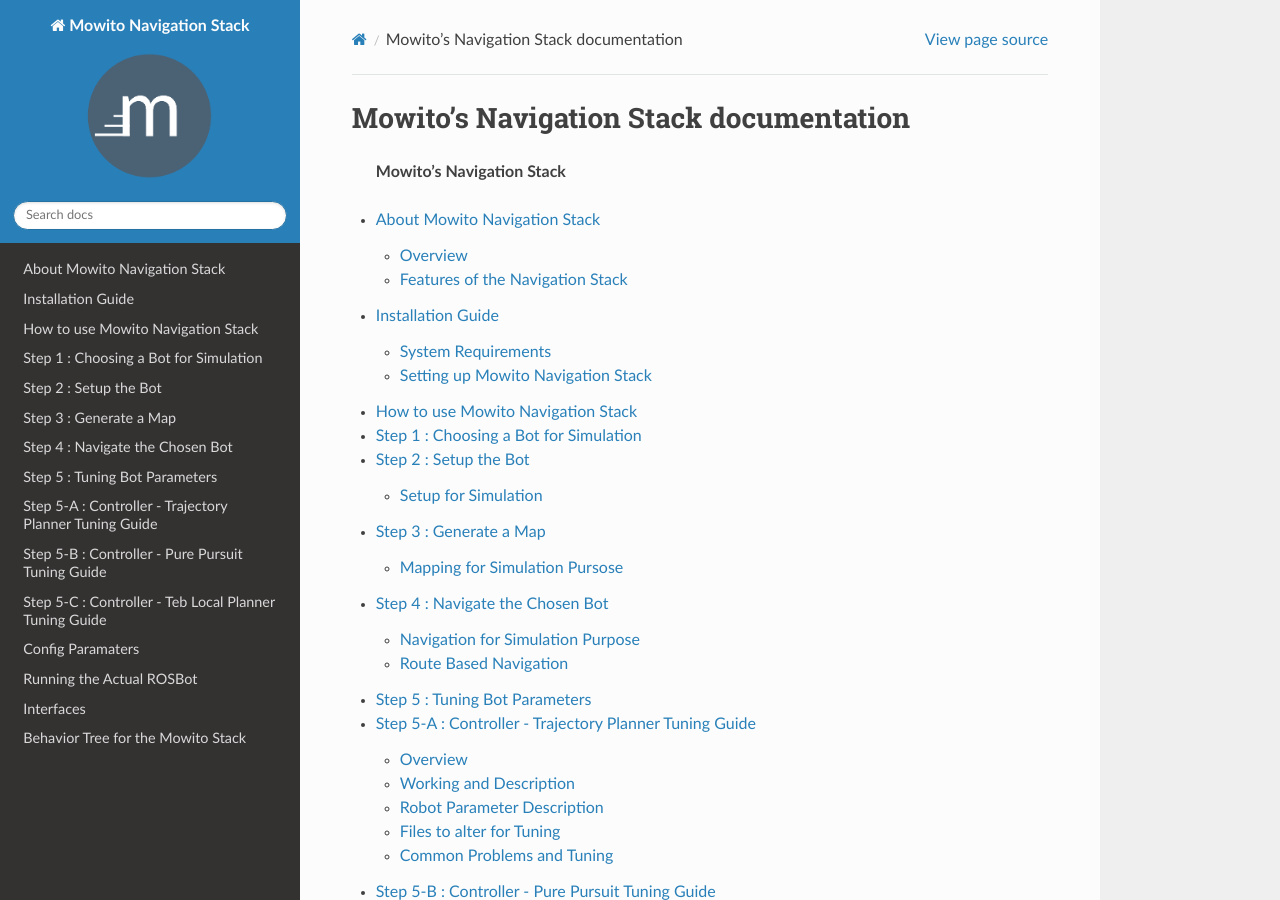
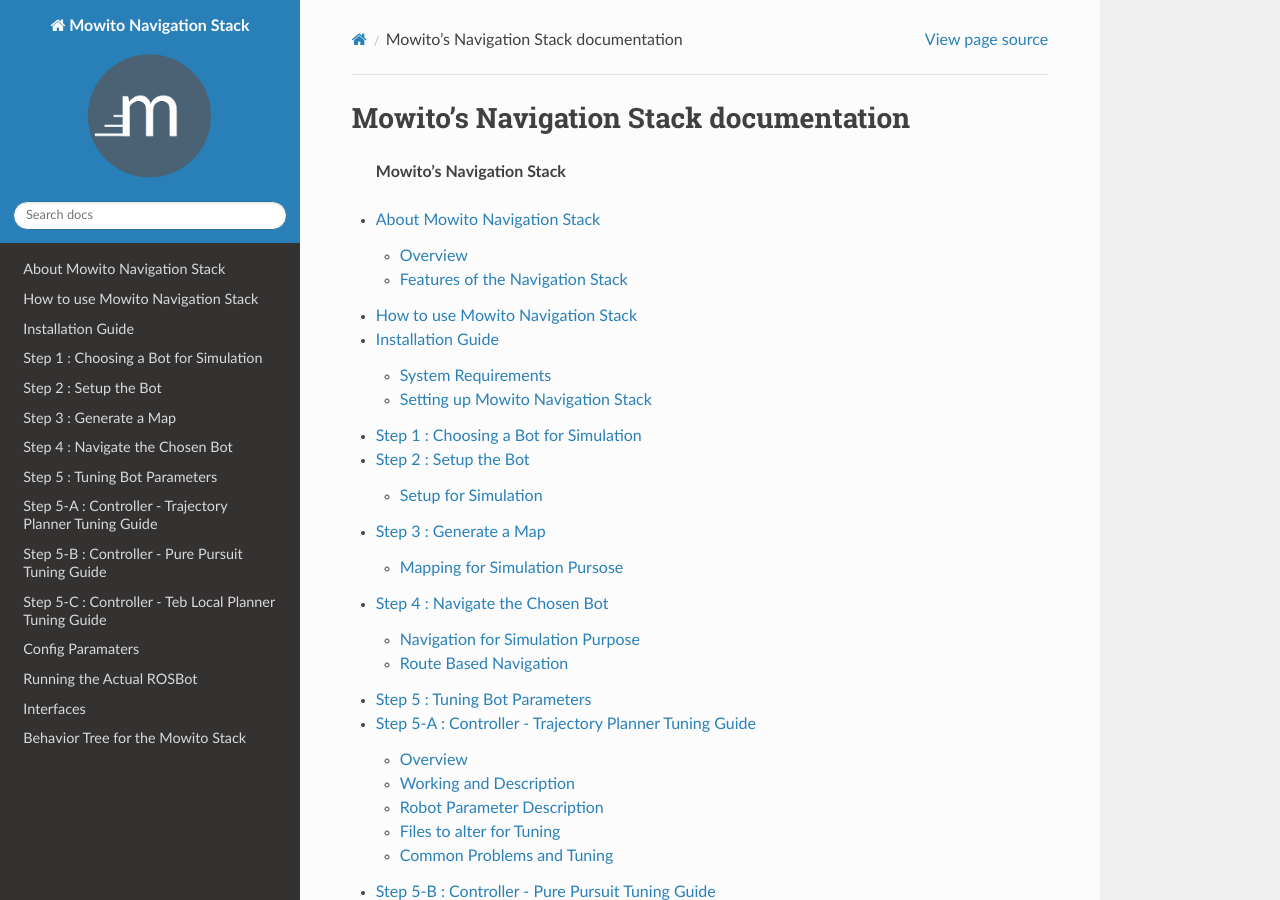
Before and after one commit to mowito/mowito_amd64, a Sphinx documentation site: the page built from docs/source/index.rst, in a window 1280 px wide and 900 px high. Built offline with Sphinx 7.4.7 and the Read the Docs theme 2.0.0, drawn with Linux system fonts in a browser that asks for light colours.

Commit message:
change the position of installation doc

```diff
--- a/docs/source/index.rst
+++ b/docs/source/index.rst
@@ -18,9 +18,9 @@
 
    Introduction
 
+   how_to_use_mowito
+
    Installation
-
-   how_to_use_mowito
 
    step_1
 
```
